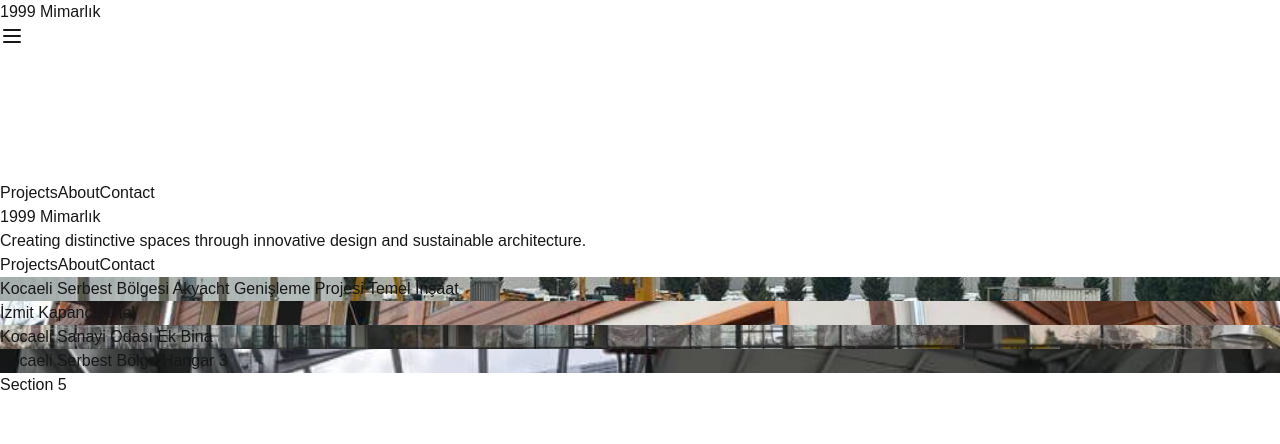
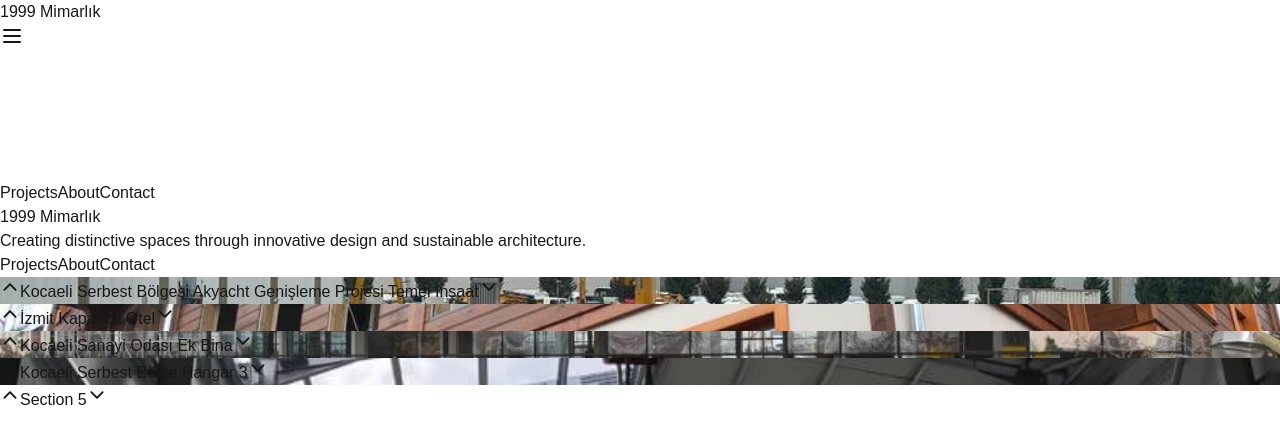
Before and after one commit to iberatkaya/1999mimarlik, a Next.js app: page /dev in a window 1280 px wide. Shown: the top 444 px of the page. Built offline with nearby package versions, Linux system fonts and the light colour scheme.

Commit message:
Added arrows

```diff
--- a/src/app/dev/page.tsx
+++ b/src/app/dev/page.tsx
@@ -2,6 +2,32 @@
 
 import { useState } from "react";
 import Navbar from "@/components/navbar";
+import { IoIosArrowUp, IoIosArrowDown } from "react-icons/io";
+
+const scrollToSection = (
+  direction: "up" | "down",
+  currentSection: HTMLElement
+) => {
+  const sections = Array.from(document.querySelectorAll("section"));
+  const currentIndex = sections.indexOf(currentSection);
+
+  let targetSection;
+  if (direction === "up") {
+    // If we're at the first section, go to the last one
+    targetSection =
+      currentIndex === 0
+        ? sections[sections.length - 1]
+        : sections[currentIndex - 1];
+  } else {
+    // If we're at the last section, go to the first one
+    targetSection =
+      currentIndex === sections.length - 1
+        ? sections[0]
+        : sections[currentIndex + 1];
+  }
+
+  targetSection.scrollIntoView({ behavior: "smooth" });
+};
 
 export default function Home() {
   const [isMenuOpen, setIsMenuOpen] = useState(false);
@@ -61,9 +87,27 @@ export default function Home() {
               backgroundRepeat: "no-repeat",
             }}
           >
-            {/* Content */}
-            <div className="text-white text-sm tracking-tight relative z-10 py-2 px-2 mt-[64px] sm:mt-0 bg-black max-w-[320px] whitespace-normal">
+            {/* Content with Navigation Arrows */}
+            <div className="text-white text-sm tracking-tight relative z-10 py-2 px-2 mt-[64px] sm:mt-0 bg-black max-w-[320px] whitespace-normal flex items-center gap-2">
+              <button
+                onClick={(e) =>
+                  scrollToSection("up", e.currentTarget.closest("section")!)
+                }
+                className="p-2 hover:bg-white/20 rounded transition-colors"
+                aria-label="Previous section"
+              >
+                <IoIosArrowUp size={20} />
+              </button>
               Kocaeli Serbest Bölgesi Akyacht Genişleme Projesi Temel İnşaat
+              <button
+                onClick={(e) =>
+                  scrollToSection("down", e.currentTarget.closest("section")!)
+                }
+                className="p-2 hover:bg-white/20 rounded transition-colors"
+                aria-label="Next section"
+              >
+                <IoIosArrowDown size={20} />
+              </button>
             </div>
           </section>
           <section
@@ -75,9 +119,27 @@ export default function Home() {
               backgroundRepeat: "no-repeat",
             }}
           >
-            <h2 className="text-white text-sm tracking-tight relative z-10 py-2 px-4 mt-[64px] sm:mt-0 bg-black">
+            <div className="text-white text-sm tracking-tight relative z-10 py-2 px-4 mt-[64px] sm:mt-0 bg-black flex items-center gap-2">
+              <button
+                onClick={(e) =>
+                  scrollToSection("up", e.currentTarget.closest("section")!)
+                }
+                className="p-2 hover:bg-white/20 rounded transition-colors"
+                aria-label="Previous section"
+              >
+                <IoIosArrowUp size={20} />
+              </button>
               İzmit Kapanca Otel
-            </h2>
+              <button
+                onClick={(e) =>
+                  scrollToSection("down", e.currentTarget.closest("section")!)
+                }
+                className="p-2 hover:bg-white/20 rounded transition-colors"
+                aria-label="Next section"
+              >
+                <IoIosArrowDown size={20} />
+              </button>
+            </div>
           </section>
           <section
             className="h-screen snap-start relative flex flex-col items-end p-6 md:p-12 before:content-[''] before:absolute before:inset-0 before:bg-black/40"
@@ -88,9 +150,27 @@ export default function Home() {
               backgroundRepeat: "no-repeat",
             }}
           >
-            <h2 className="text-white text-sm tracking-tight relative z-10 py-2 px-4 mt-[64px] sm:mt-0 bg-black">
+            <div className="text-white text-sm tracking-tight relative z-10 py-2 px-4 mt-[64px] sm:mt-0 bg-black flex items-center gap-2">
+              <button
+                onClick={(e) =>
+                  scrollToSection("up", e.currentTarget.closest("section")!)
+                }
+                className="p-2 hover:bg-white/20 rounded transition-colors"
+                aria-label="Previous section"
+              >
+                <IoIosArrowUp size={20} />
+              </button>
               Kocaeli Sanayi Odası Ek Bina
-            </h2>
+              <button
+                onClick={(e) =>
+                  scrollToSection("down", e.currentTarget.closest("section")!)
+                }
+                className="p-2 hover:bg-white/20 rounded transition-colors"
+                aria-label="Next section"
+              >
+                <IoIosArrowDown size={20} />
+              </button>
+            </div>
           </section>
           <section
             className="h-screen snap-start relative flex flex-col items-end p-6 md:p-12 before:content-[''] before:absolute before:inset-0 before:bg-black/40"
@@ -101,14 +181,50 @@ export default function Home() {
               backgroundRepeat: "no-repeat",
             }}
           >
-            <h2 className="text-white text-sm tracking-tight relative z-10 py-2 px-4 mt-[64px] sm:mt-0 bg-black">
+            <div className="text-white text-sm tracking-tight relative z-10 py-2 px-4 mt-[64px] sm:mt-0 bg-black flex items-center gap-2">
+              <button
+                onClick={(e) =>
+                  scrollToSection("up", e.currentTarget.closest("section")!)
+                }
+                className="p-2 hover:bg-white/20 rounded transition-colors"
+                aria-label="Previous section"
+              >
+                <IoIosArrowUp size={20} />
+              </button>
               Kocaeli Serbest Bölge Hangar 3
-            </h2>
+              <button
+                onClick={(e) =>
+                  scrollToSection("down", e.currentTarget.closest("section")!)
+                }
+                className="p-2 hover:bg-white/20 rounded transition-colors"
+                aria-label="Next section"
+              >
+                <IoIosArrowDown size={20} />
+              </button>
+            </div>
           </section>
           <section className="h-screen snap-start bg-zinc-500 flex flex-col items-end p-6 md:p-12">
-            <h2 className="text-white text-sm tracking-tight relative z-10 py-2 px-4 mt-[64px] sm:mt-0 bg-black">
+            <div className="text-white text-sm tracking-tight relative z-10 py-2 px-4 mt-[64px] sm:mt-0 bg-black flex items-center gap-2">
+              <button
+                onClick={(e) =>
+                  scrollToSection("up", e.currentTarget.closest("section")!)
+                }
+                className="p-2 hover:bg-white/20 rounded transition-colors"
+                aria-label="Previous section"
+              >
+                <IoIosArrowUp size={20} />
+              </button>
               Section 5
-            </h2>
+              <button
+                onClick={(e) =>
+                  scrollToSection("down", e.currentTarget.closest("section")!)
+                }
+                className="p-2 hover:bg-white/20 rounded transition-colors"
+                aria-label="Next section"
+              >
+                <IoIosArrowDown size={20} />
+              </button>
+            </div>
           </section>
         </div>
       </div>
```
Also changed, not shown: package.json (+6 -5 lines), 1 other file (tests, documents, lock files or other folders).
